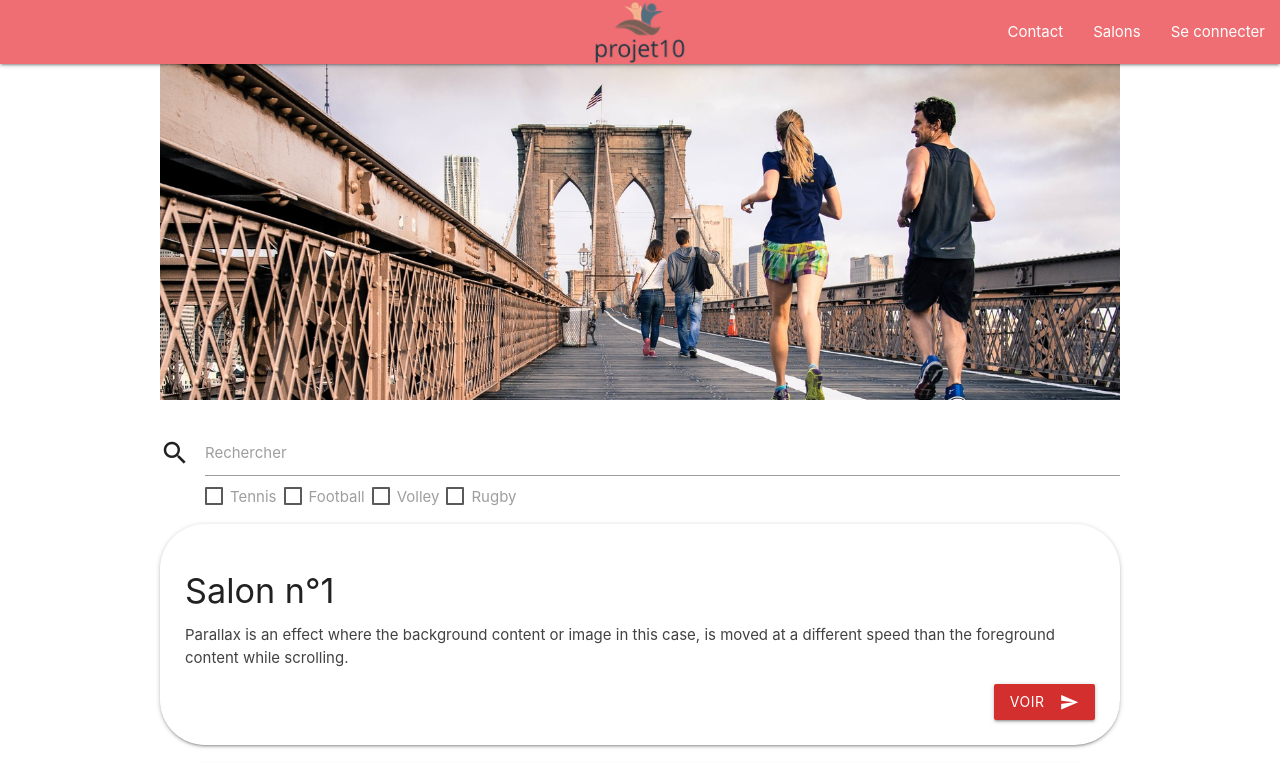
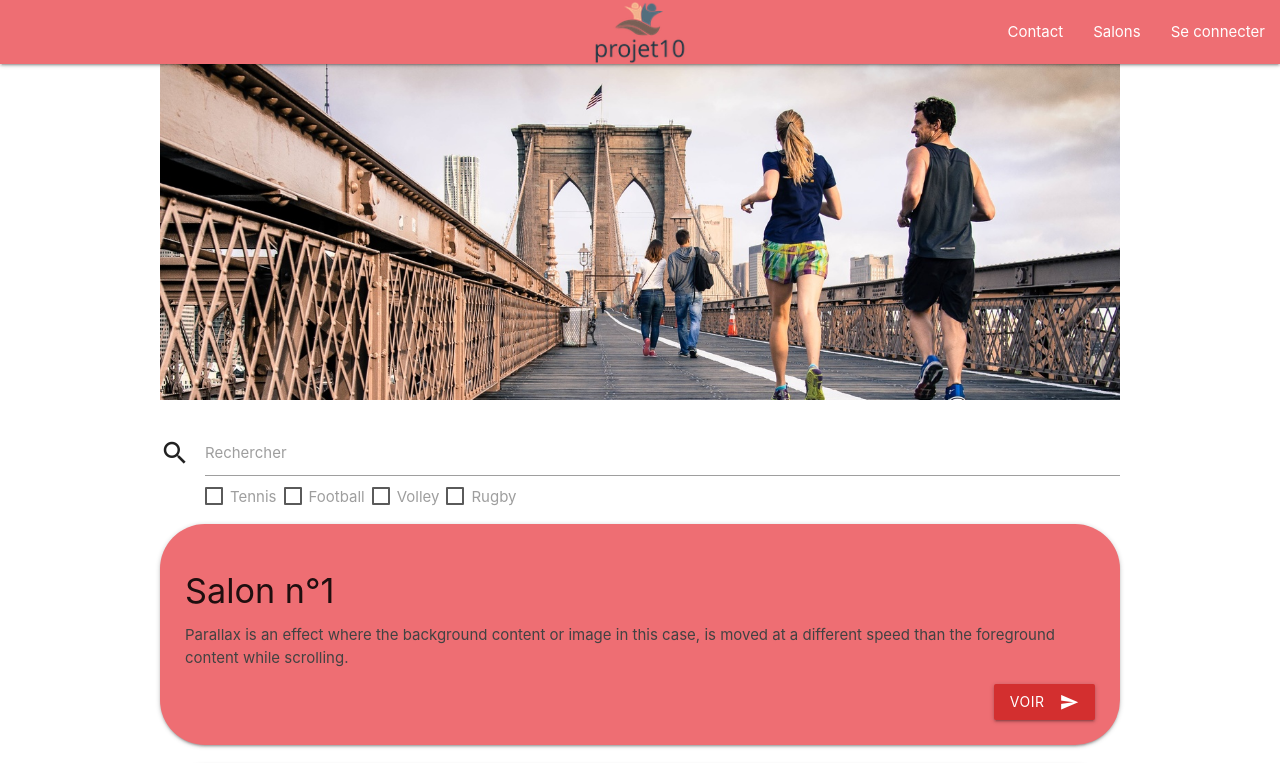
Before and after one commit to damiendiep/p10-ang, an Angular app: page /accueil in a window 1280 px wide. Shown: the top 763 px of the page. Built offline with nearby package versions, Linux system fonts and the light colour scheme.

Commit message:
add main color scss

```diff
--- a/src/app/index/index.component.scss
+++ b/src/app/index/index.component.scss
@@ -1,4 +1,4 @@
-$main-color : "#ee6e73";
+$main-color : #ee6e73;
 
 .parallax-accueil {
     height: 400px;
```
